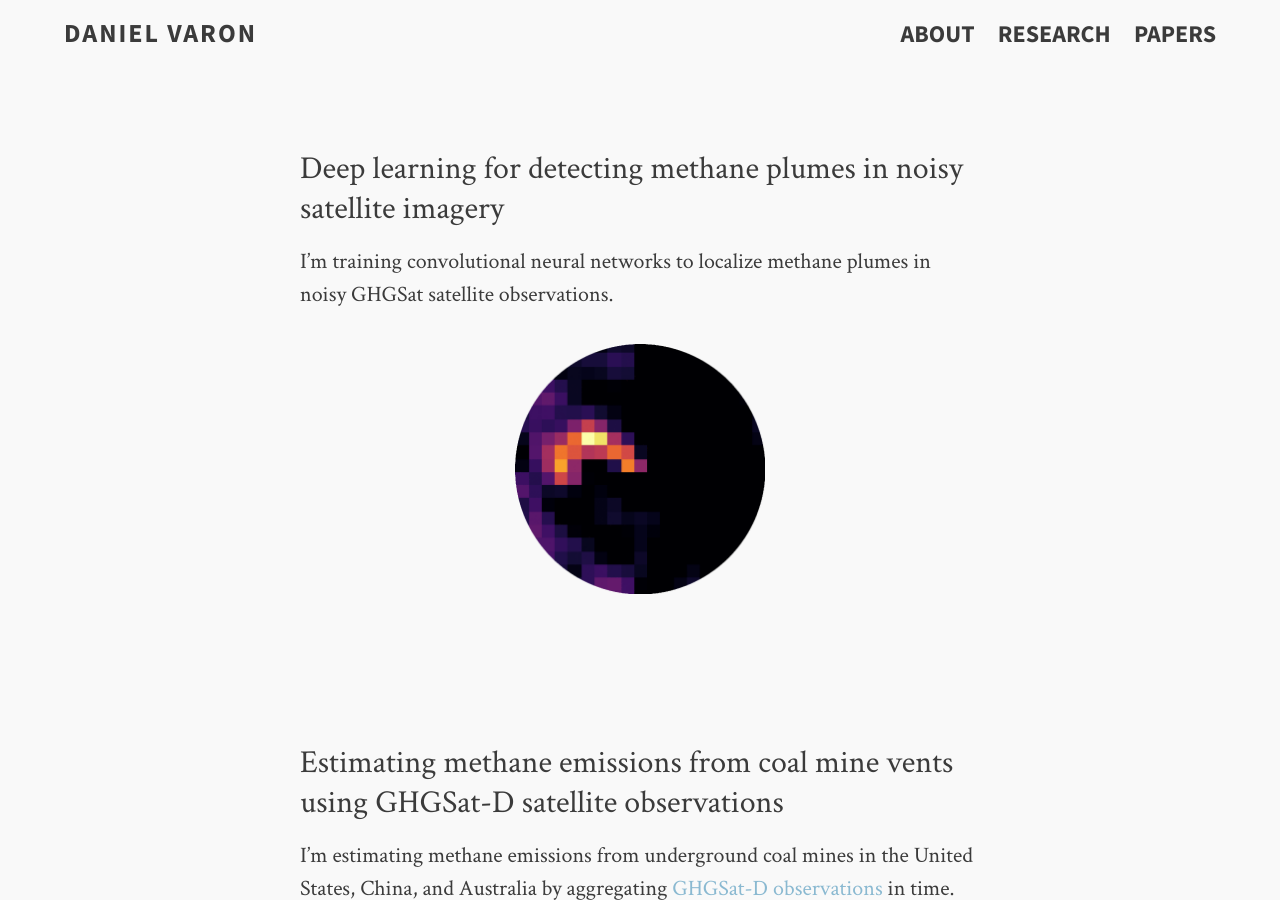
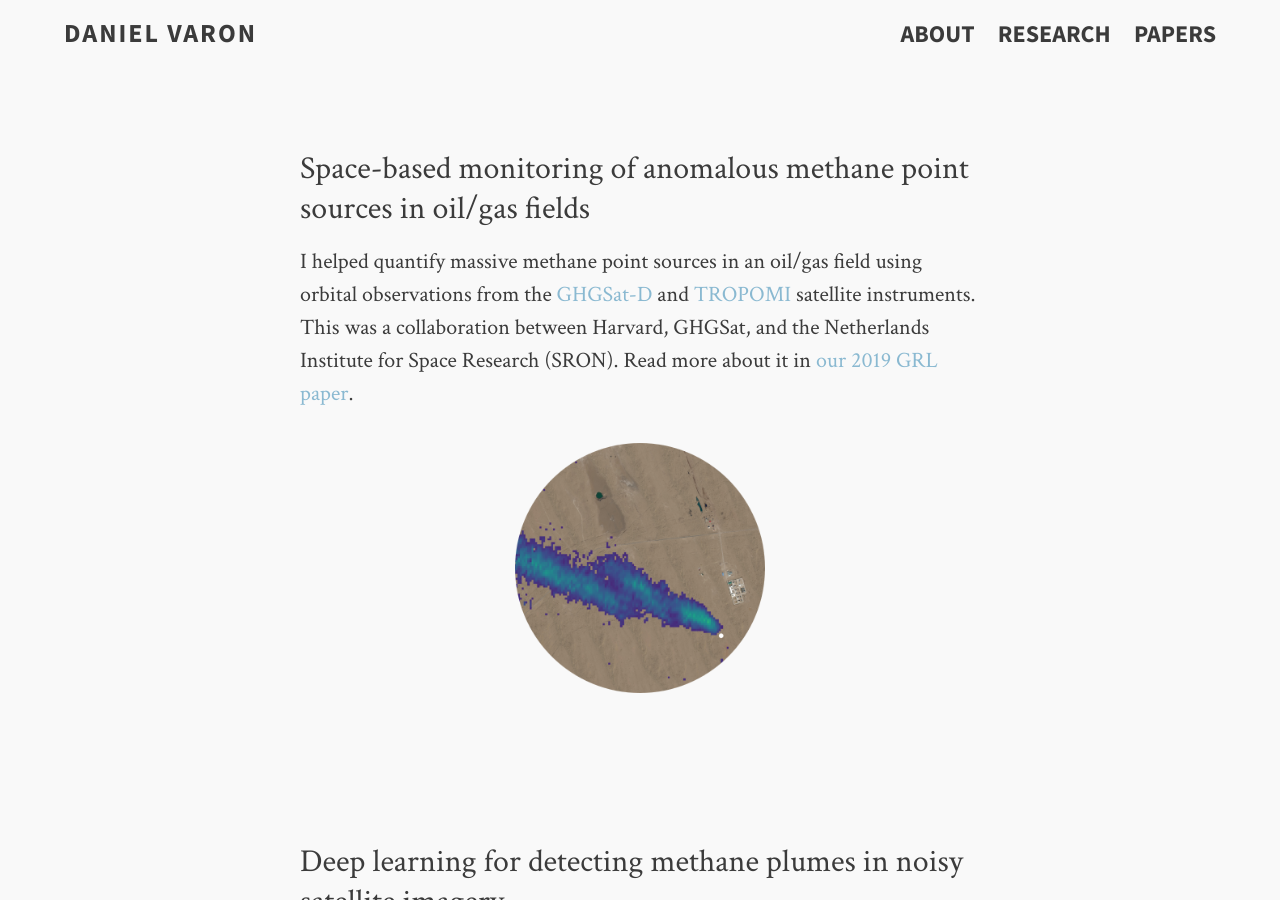
Before and after one commit to djvaron/djvaron.github.io, a Jekyll site: the page built from research.md, in a window 1280 px wide and 900 px high. Built offline with Jekyll 4.4.1, drawn with Linux system fonts in a browser that asks for light colours.

Commit message:
add 2019 paper

```diff
--- a/research.md
+++ b/research.md
@@ -4,6 +4,15 @@
 title: Research
 tags: [daniel varon, methane, satellites, machine learning, emissions, research]
 ---
+
+### Space-based monitoring of anomalous methane point sources in oil/gas fields
+
+I helped quantify massive methane point sources in an oil/gas field using orbital observations from the [GHGSat-D](https://www.ghgsat.com/who-we-are/our-satellites/claire/) and [TROPOMI](http://www.tropomi.eu/) satellite instruments. This was a collaboration between Harvard, GHGSat, and the Netherlands Institute for Space Research (SRON). Read more about it in [our 2019 GRL paper](https://agupubs.onlinelibrary.wiley.com/doi/abs/10.1029/2019GL083798).
+
+![daniel varon methane satellite harvard plume thumb4](../images/thumb4_projects.png){:height="250px" width="250px"}
+
+<br>
+<br>
 
 ### Deep learning for detecting methane plumes in noisy satellite imagery
 
```
Also changed, not shown: papers.md (+7 -0 lines), images/thumb4_projects.png (added).
